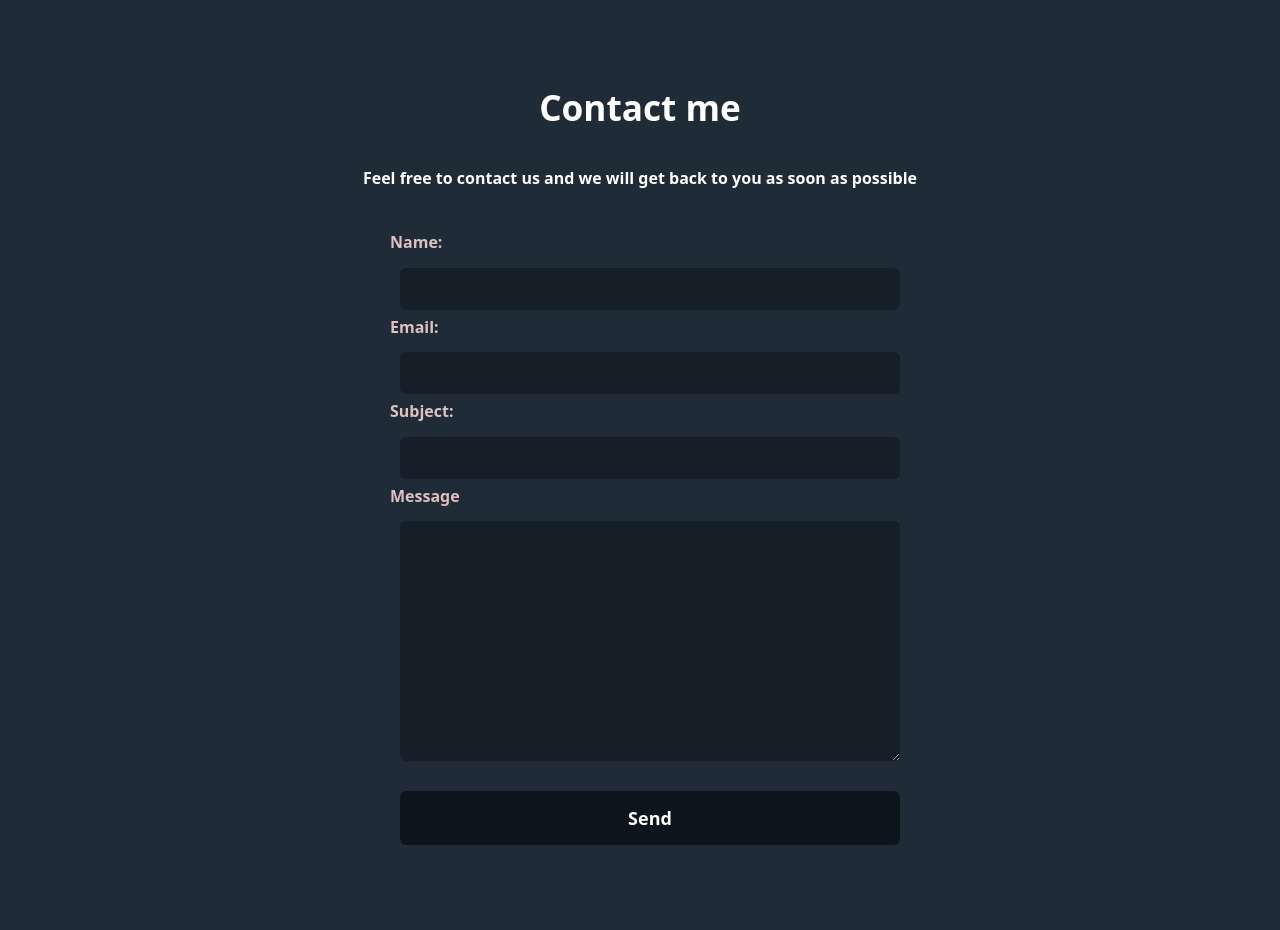
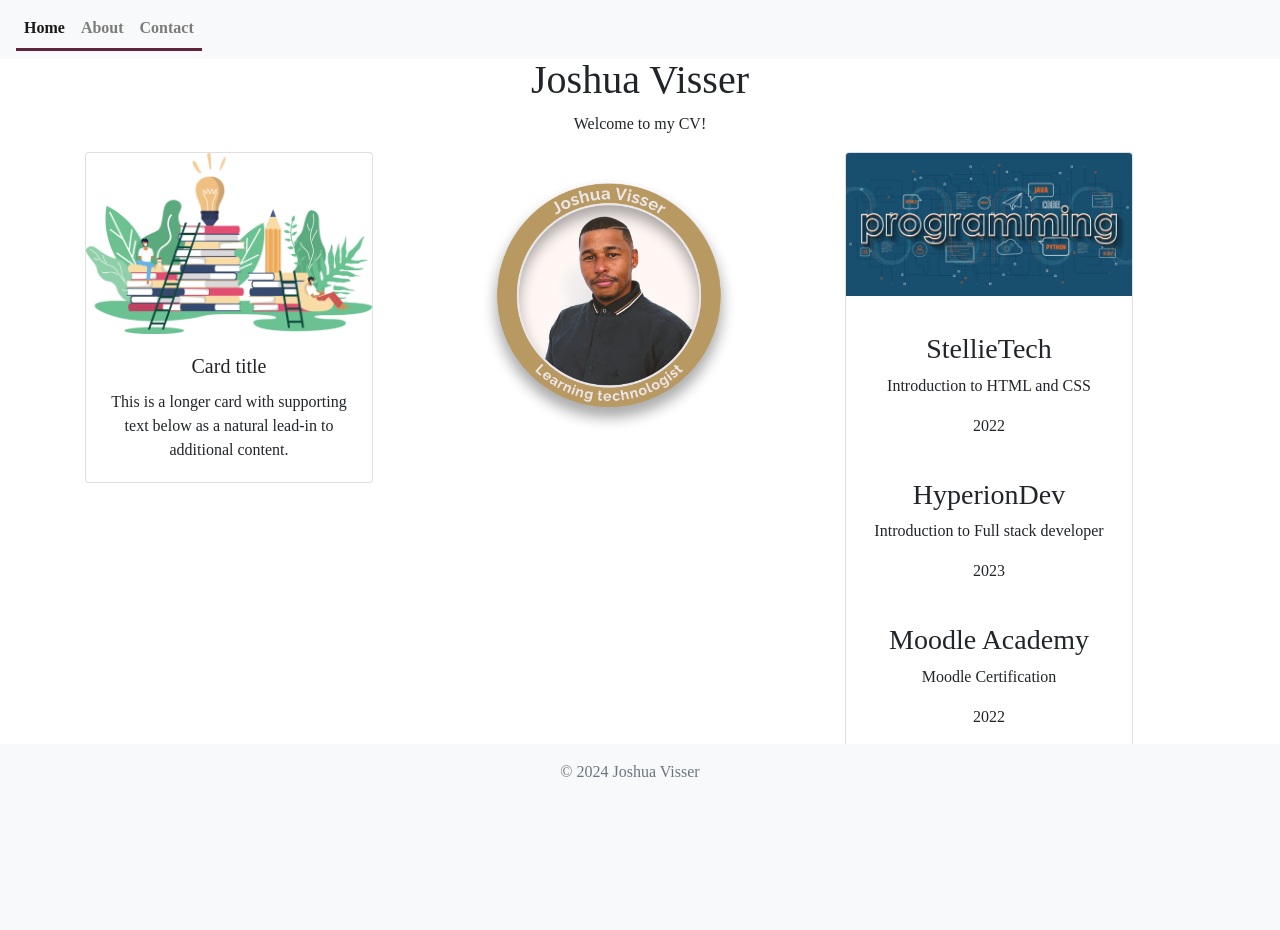
Before and after one commit to JoshVis360/JoshVis360.github.io, a PHP site: page / in a window 1280 px wide. After the commit the page ends 777 px from the top, so only its background shows below. Run offline with PHP 8.4, Linux system fonts and the light colour scheme; some libraries are stand-ins or nearby versions.

Commit message:
CV update

```diff
--- a/Style.css
+++ b/Style.css
@@ -1,59 +1,69 @@
-/**/
 
+
+/* ALL */
 *{
     margin:0;
     padding:0;
     box-sizing: border-box;
 }
-/*  */
 body{
     text-align: center;
     font-family: raleway;
+    background-image:url();
+}
+main {
+    margin-top: 56px;
+}
+/*scrollbar*/
+*::-webkit-scrollbar {
+    width: 12px;
+}
+*::-webkit-scrollbar-thumb {
+    background-color: #d5ddea;
+    border-radius: 20px;
+    border: 3px solid #f8f9fa;
+}
+*::-webkit-scrollbar-track {
+    background: #f8f9fa;
 }
 
-h1,p{
-    color:white;
+/* Nav-bar */
+.navbar {
+    position: fixed;
+    top: 0;
+    left: 0;
+    right: 0;
+    z-index: 1030;
+}
+.nav-link:hover {
+    color: #0f0f0f;
+    /* border-bottom: 3px solid #61223b; */
+}
+a.nav-link{
+    border-bottom: 3px solid #61223b;
+}
+
+.nav-link.active::before {
+    border-bottom: 3px solid #61223b;
+    top: 61px;
+}
+
+.navbar-nav .nav-link {
+    transition: all 0.3s ease;
     font-weight: 700;
 }
-/*  */
-.container{
-    max-width: 1320px;
-    margin: 0 auto;
-    padding: 5%;
+
+
+.container {
+    height: 500px; /* adjust this value as needed */
 }
-/*  */
-form{
-    max-width: 500px;
-    margin: 0 auto;
-    text-align: left;
-    padding: 20px 0;
+.text-centered{
+    text-align: center;
 }
-input,textarea,label{
-    display:block;
-    margin:0 auto;
-    width: 100%;
-    color:rgb(223, 192, 192);
-    font-weight: 600;
+
+
+
+/*FOOTER*/
+.footer {
+    margin-top: auto;
 }
-input,textarea{
-    background-color: transparent;
-    border:0;
-    border-bottom: 1px solid grey;
-    color:white;
-    padding:10px;
-    margin:10px 10px;
-}
-input[type=submit]{
-    background-color: rgb(238, 62, 62);
-    padding:15px 0;
-    font-size:18px;
-    color:white !important;
-    border-bottom: none;
-    margin-top:30px;
-    cursor: pointer;
-    transition: all .3s ease;
-}
-input:focus,textarea:focus{
-    outline:2px solid rgb(243, 63, 56);
-    border-bottom: rgb(243, 63, 56);
-}
--- a/index.html
+++ b/index.html
@@ -1,38 +1,85 @@
 <!DOCTYPE html>
+<html lang="en">
+<head>
+    <meta charset="UTF-8">
+    <meta name="viewport" content="width=device-width, initial-scale=1.0">
+    <title>Joshua Visser CV</title>
+    <link rel="stylesheet" href="https://maxcdn.bootstrapcdn.com/bootstrap/4.0.0/css/bootstrap.min.css">
+    <link rel="stylesheet" href="https://cdnjs.cloudflare.com/ajax/libs/font-awesome/5.15.3/css/all.min.css" />
+    <link rel="stylesheet" href="style.css">
+</head>
+<body>
 
-<html>
-<head>
-    <meta charset="utf-8">
-    <meta http-equiv="X-UA-Compatible" content="IE=edge">
-    <title>Email PHP</title>
-    <meta name="viewport" content="width=device-width, initial-scale=1">
-    <link rel="stylesheet" href="style.css">
-    <link rel="stylesheet" href="https://cdn.jsdelivr.net/npm/water.css@2/out/dark.css">
+<nav class="navbar navbar-expand-lg navbar-light bg-light fixed-top">
+<div class="collapse navbar-collapse" id="navbarSupportedContent">
+<ul class="navbar-nav mr-auto">
+<li class="nav-item active">
+    <a class="nav-link" href="#home">Home<span class="sr-only">(current)</span></a>
+</li>
+<li class="nav-item">
+    <a class="nav-link" href="#about">About</a>
+</li>
+<li class="nav-item">
+    <a class="nav-link" href="#contact">Contact</a>
+</li>
+</ul>
+</div>
+</nav>
 
-</head>
+<main>
+    <h1 class="text-centered">Joshua Visser</h1>
+    <p class="text-centered">Welcome to my CV!</p>
 
-<body>
 <div class="container">
-    <h1>Contact me</h1><br>
-    <p>Feel free to contact us and we will get back to you as soon as possible</p><br>
+<div class="row">
+<div class="col-md-4 col-sm-12">
+<div class="card" style="width: 18rem;">
+    <img src="Images/Educational.png" class="card-img-top" alt="...">
+<div class="card-body">
+    <h5 class="card-title">Card title</h5>
+    <p class="card-text">This is a longer card with supporting text below as a natural lead-in to additional content.</p>
+</div>
+</div>
+</div>
 
-<form action="mail.php" method="post">
+<div class="col-md-4 col-sm-12">
+<div class="card" style="width: 18rem;border:none">
+    <img src="Images/Joshua Visser.png" alt="Profile picture of Joshua Visser" class="CV-image">
+</div>
+</div>
 
-    <label for="name">Name:</label>
-    <input type="text" name="name" id="name">
+<div class="col-md-4 col-sm-12">
+<div class="card" style="width: 18rem;">
+    <img src="Images/Programming.jpg" class="card-img-top" alt="...">
+<div class="card-body">
+<p class="card-text">
+    <h3>StellieTech</h3>
+    <p>Introduction to HTML and CSS</p>
+    <p>2022</p>
+ <br>
+    <h3>HyperionDev</h3>
+    <p>Introduction to Full stack developer</p>
+    <p>2023</p>
+<br>
+    <h3>Moodle Academy</h3>
+    <p>Moodle Certification</p>
+    <p>2022</p>
+</div>
+</div>
+</div>
+</div>
+</div>
+</main>
 
-    <label for="email">Email:</label>
-    <input type="email" name="email" id="email">
-
-    <label for="subject">Subject:</label>
-    <input type="text" name="subject" id="subject">
-    <label for="message">Message</label>
-    <textarea name="message" cols="30" rows="10"></textarea>
-
-    <input type="submit" value="Send">
-
-</form>
+<!-- Footer -->
+<footer class="footer fixed-bottom bg-light py-3">
+<div class="container-fluid text-center text-muted">&copy; 2024 Joshua Visser
+    <a href="https://www.linkedin.com/in/joshua-visser-3a7598a5/" target="_blank"><i class="fa fa-linkedin"></i></a>
 </div>
+</footer>
+<!-- jQuery and Bootstrap JavaScript -->
+<script src="https://code.jquery.com/jquery-3.2.1.slim.min.js"></script>
+<script src="https://maxcdn.bootstrapcdn.com/bootstrap/4.0.0/js/bootstrap.min.js"></script>
 
 </body>
 </html>
```
Also changed, not shown: Thank you.html (deleted, +0 -21 lines), mail.php (deleted, +0 -15 lines), Images/Educational.png (added), Images/Joshua Visser.png (added), Images/Programming.jpg (added).
